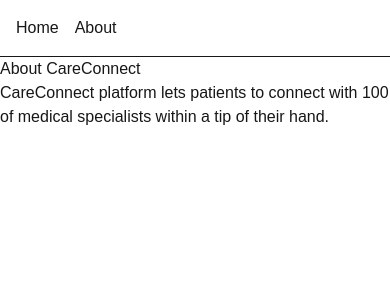
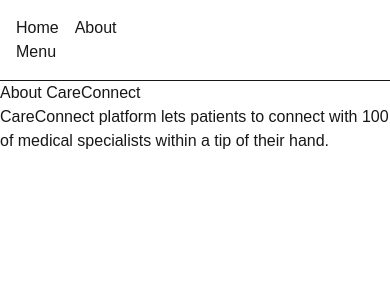
Before and after one commit to NalakaBandara/careconnect-web, a Next.js app: page /about in a window 390 px wide. Shown: the top 300 px of the page. Built offline with nearby package versions, Linux system fonts and the light colour scheme.

Commit message:
feat: add client-side mobile navigation toggle

```diff
--- a/src/app/layout.tsx
+++ b/src/app/layout.tsx
@@ -2,6 +2,7 @@ import type { Metadata } from "next";
 import Link from "next/link";
 import { Geist, Geist_Mono } from "next/font/google";
 import "./globals.css";
+import MobileNav from "@/components/MobileNav";
 
 const geistSans = Geist({
   variable: "--font-geist-sans",
@@ -33,6 +34,7 @@ export default function RootLayout({ children }: LayoutProps<"/">) {
             <Link href="/">Home</Link>
             <Link href="/about">About</Link>
           </nav>
+          <MobileNav/>
         </header>
         {children}
       </body>
--- /dev/null
+++ b/src/components/MobileNav.tsx
@@ -0,0 +1,19 @@
+"use client"
+import { useState } from "react"
+import Link from "next/link";
+
+export default function MobileNav (){
+    const [open, setOpen] = useState(false);
+    return (
+      <div>
+        <button onClick={() => setOpen(!open)}>Menu</button>
+
+        {open && (
+          <div className="flex flex-col gap-2">
+            <Link href="/">Home</Link>
+            <Link href="/about">About</Link>
+          </div>
+        )}
+      </div>
+    );
+}
```
